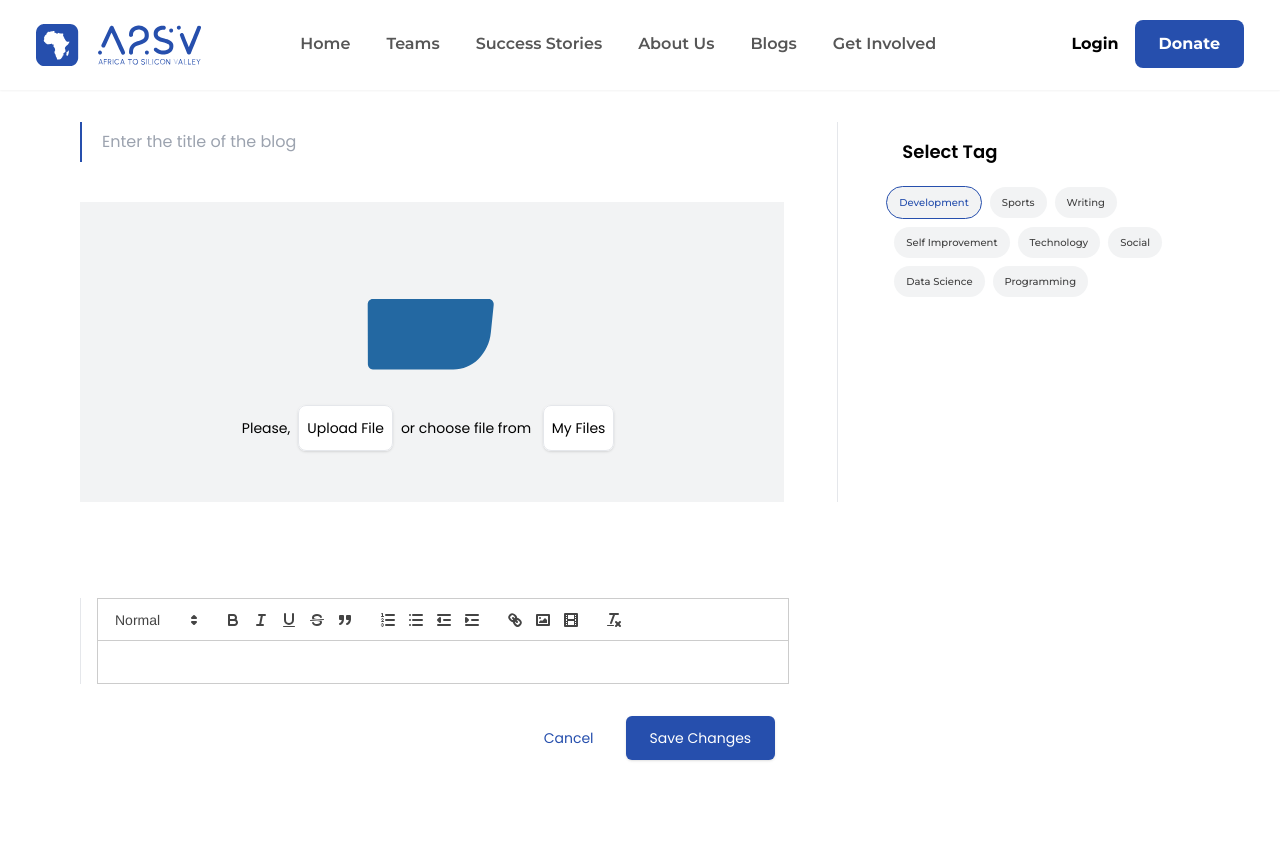
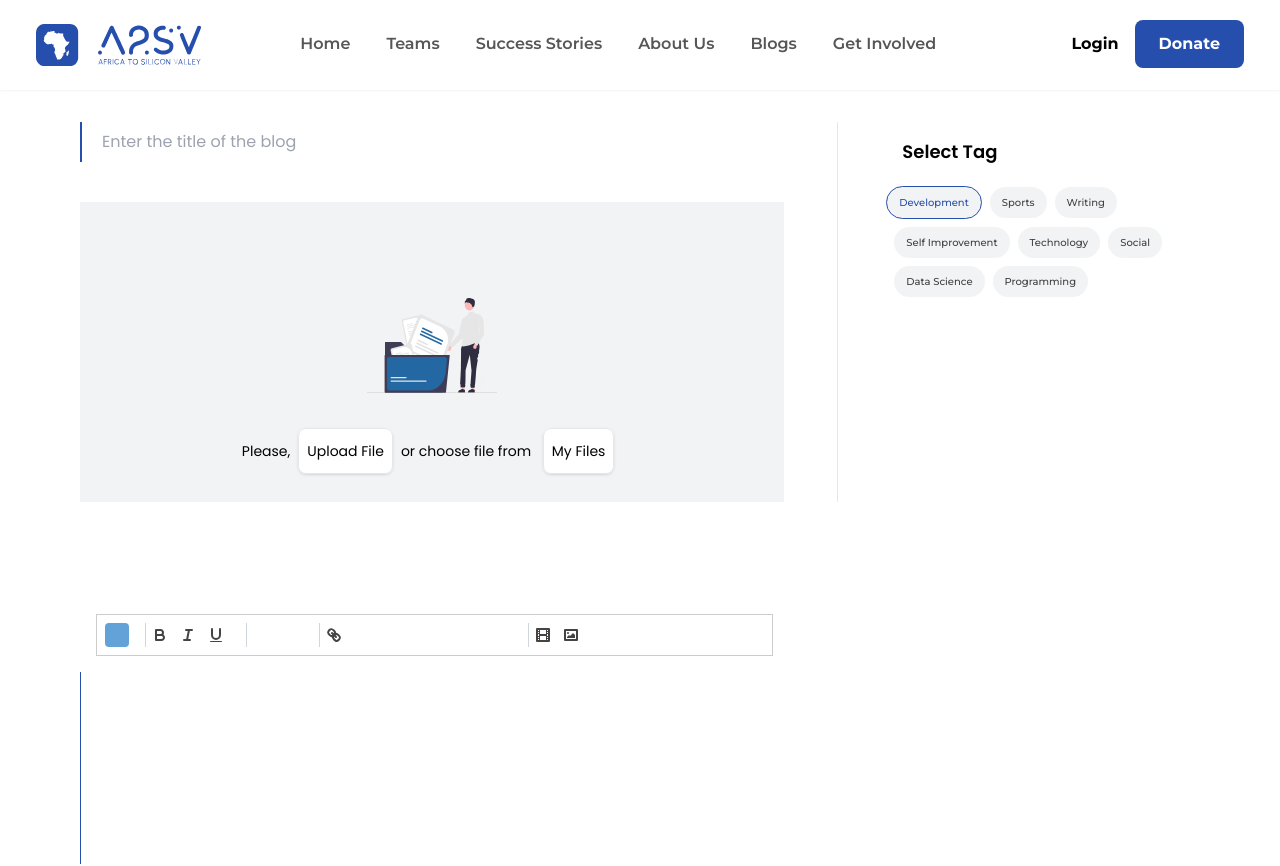
Before and after one commit to RealEskalate/2023-project-phase-starter-projects, a Next.js app in the folder aastu/web/group-2/: page /blog/add-blog in a window 1280 px wide. Shown: the top 866 px of the page. Built offline with nearby package versions, Linux system fonts and the light colour scheme; a web font is replaced by a local one.

Commit message:
Add custom Toolbar

```diff
--- a/aastu/web/group-2/app/blog/add-blog/page.tsx
+++ b/aastu/web/group-2/app/blog/add-blog/page.tsx
@@ -27,6 +27,7 @@ const AddBlog: React.FC = () => {
                     className="object-cover"
                     src={uploadsvg}
                     width={130}
+                    height={120}
                     alt="upload image"
                     priority={true}
                   />
--- a/aastu/web/group-2/app/components/add-blog/TextEditor.tsx
+++ b/aastu/web/group-2/app/components/add-blog/TextEditor.tsx
@@ -1,31 +1,72 @@
-'use client'
-
+'use client';
+import Image from 'next/image';
 import dynamic from 'next/dynamic';
 import ReactQuill from 'react-quill';
-// import 'react-quill/tailwindcss.css'
 import 'react-quill/dist/quill.snow.css';
-
-// const ReactQuill = dynamic(import('react-quill'), {
-//   ssr: false,
-//   loading: () => <p>Loading ...</p>,
-// });
 
 const modules = {
   toolbar: [
-
     [{ size: [] }],
     ['bold', 'italic', 'underline', 'strike', 'blockquote'],
-    [{ list: 'ordered' }, { list: 'bullet' }, { indent: '-1' }, { indent: '+1' }],
+    [{ list: 'ordered' }, { list: 'bullet' }],
     ['link', 'image', 'video'],
-    ['clean']
   ],
   clipboard: {
-    // toggle to add extra line breaks when pasting HTML:
     matchVisual: false,
   },
 };
 
-const formats = [
+const CustomToolbar = () => (
+  <div id="toolbar" className="flex justify-between items-center">
+    <div className="flex items-center space-x-4">
+      <div className="bg-[#63A2D8] rounded w-6 h-6" />
+      <div className="format-group border-l border-[#CFD6DE]">
+        <button className="ql-bold font-bold" />
+        <button className="ql-italic" />
+        <button className="ql-underline" />
+      </div>
+      <div className="border-l border-[#CFD6DE]">
+        <button className="ql-list-bullet" />
+        <button className="ql-list" />
+      </div>
+      <div className="border-l border-[#CFD6DE]">
+        <button className="ql-link" />
+      </div>
+    </div>
+    <div className='border-l border-[#CFD6DE]'>
+      <button className="ql-video" />
+      <button className="ql-image" />
+    </div>
+  </div>
+);
+
+TextEditor.modules = {
+  toolbar: {
+    container: '#toolbar',
+  },
+  clipboard: {
+    matchVisual: false,
+  },
+};
+
+TextEditor.formats = [
+  'header',
+  'font',
+  'size',
+  'bold',
+  'italic',
+  'underline',
+  'strike',
+  'blockquote',
+  'list',
+  'bullet',
+  'indent',
+  'link',
+  'image',
+  'color',
+];
+
+TextEditor.formats = [
   'header',
   'font',
   'size',
@@ -47,8 +88,20 @@ export default function TextEditor() {
     <div>
       <div className="container mx-auto mb-24">
         <div className="w-[95%] ">
-          <div className='custom border-l border-primaryColo'>
-            <ReactQuill modules={modules} formats={formats} theme="snow" className='ml-4 border-0' id='my-quill-editor' />
+          <div className="">
+            <div className="m-4">
+              <CustomToolbar />
+            </div>
+            <div className='border-l border-primaryColor'>
+              <ReactQuill
+                modules={TextEditor.modules}
+                formats={TextEditor.formats}
+                theme="snow"
+                className="ml-4 border-0"
+              >
+                <div className="my-editing-area !h-48 !border-0 " />
+              </ReactQuill>
+            </div>
           </div>
           <div className="flex items-center justify-end space-x-8 mt-8 w-[98%]">
             <button className="text-primaryColor text-sm">Cancel</button>
```
Also changed, not shown: aastu/web/group-2/assets/images/upload.svg.
